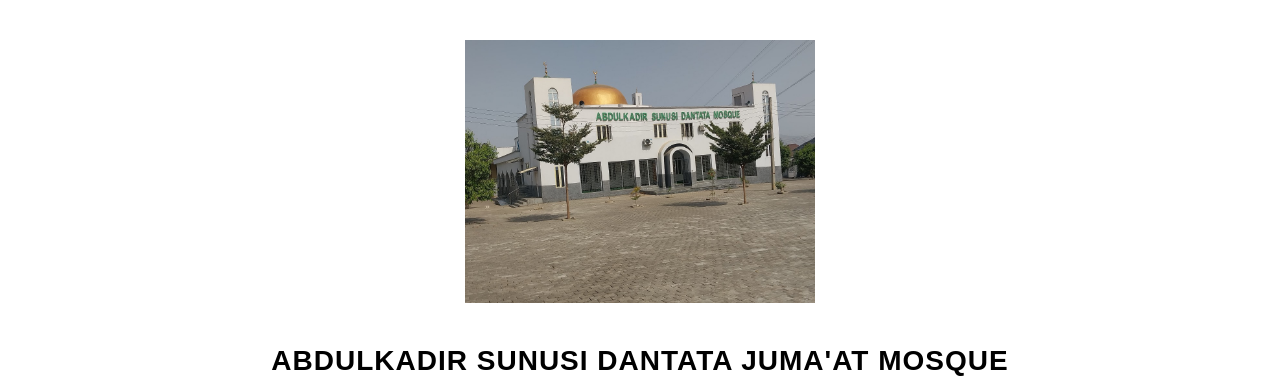
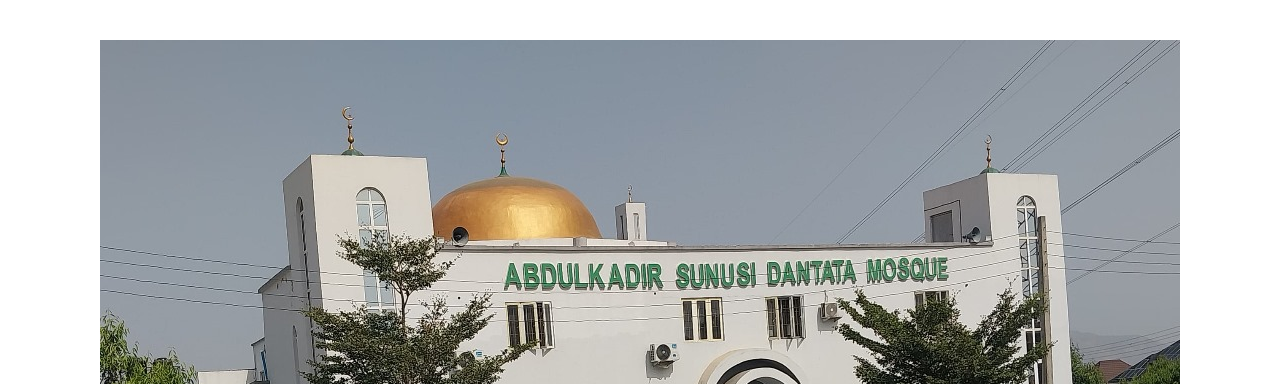
Before and after one commit to sunusi-dantata-mosque-gatePass/gatepass, a plain HTML site: page index.html in a window 1280 px wide. Shown: the top 384 px of the page. Drawn offline with Linux system fonts and the light colour scheme.

Commit message:
Comment out max-width for img in index.html
Comment out the max-width property for images.

```diff
--- a/index.html
+++ b/index.html
@@ -13,7 +13,7 @@
     }
 
     img {
-      max-width: 350px;
+      /*max-width: 350px;*/
       margin-bottom: 20px;
     }
 
```
